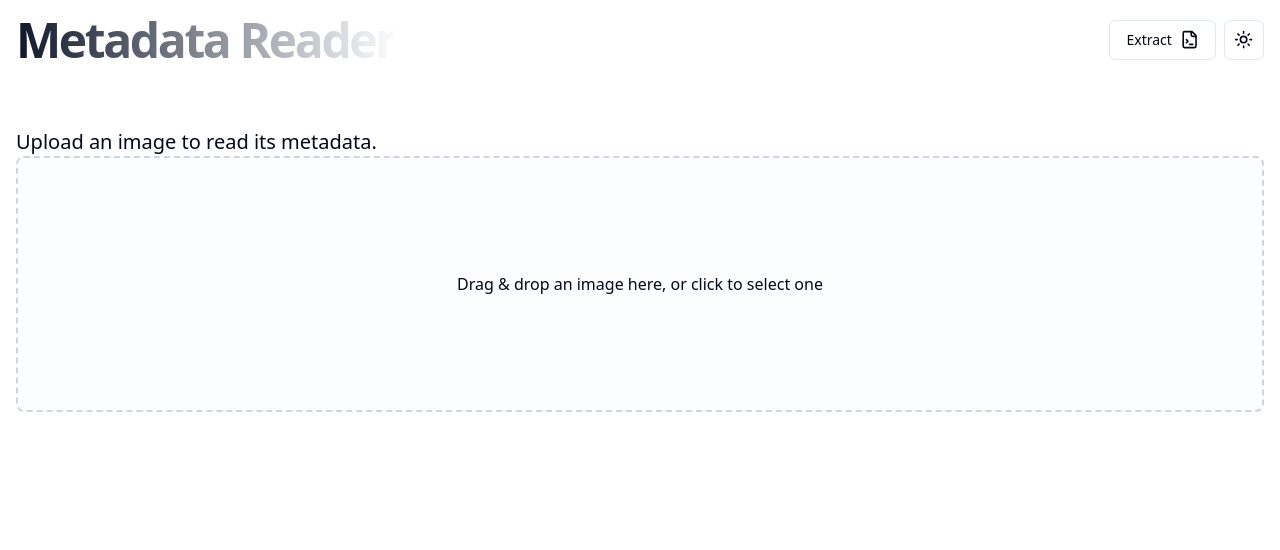
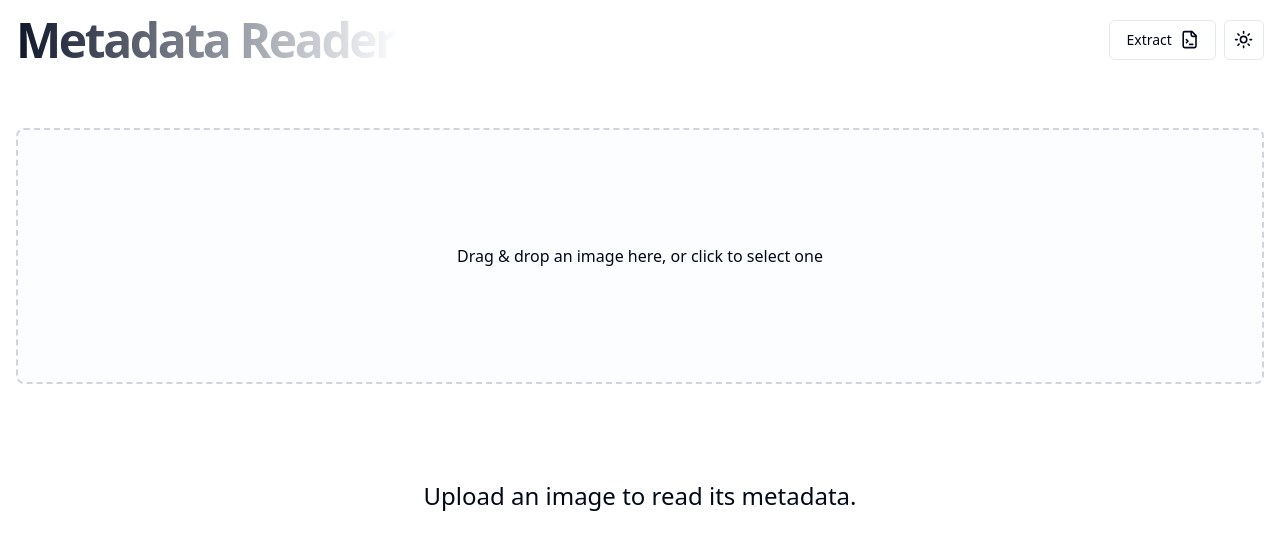
Before and after one commit to Thomas97417/metadata-reader, a Next.js app: page /metadata in a window 1280 px wide. Shown: the top 550 px of the page. Built offline with nearby package versions, Linux system fonts and the light colour scheme.

Commit message:
updated metadata page

```diff
--- a/app/metadata/page.tsx
+++ b/app/metadata/page.tsx
@@ -11,9 +11,6 @@ export default function Home() {
   return (
     <>
       <div className="w-full px-4 my-16">
-        <p className="text-xl font-medium">
-          Upload an image to read its metadata.
-        </p>
         <ImageUploader
           setMetadata={setMetadata}
           setImageUrl={setImageUrl}
--- a/components/ImageDetails.tsx
+++ b/components/ImageDetails.tsx
@@ -52,6 +52,8 @@ export default function ImageDetails({
   }, [metadata]);
 
   return (
+    <>
+      {imageUrl !== null && (
         <div className="flex flex-col md:flex-row w-full gap-4">
           {imageUrl && (
             <div className="w-full md:w-1/2 flex flex-col">
@@ -76,5 +78,14 @@ export default function ImageDetails({
             </div>
           )}
         </div>
+      )}
+      {metadata === null && imageUrl === null && (
+        <div className="flex justify-center w-full">
+          <p className="text-2xl font-medium mt-8">
+            Upload an image to read its metadata.
+          </p>
+        </div>
+      )}
+    </>
   );
 }
--- a/components/InfoSection.tsx
+++ b/components/InfoSection.tsx
@@ -7,7 +7,7 @@ const features = [
     title: "Made for AI Enthusiasts",
     description: "Extracts prompts from your AI generated images.",
     content:
-      "Extracts prompts and generation data when your web ui is running or not launched. Works with A1111 and ComfyUI for now.",
+      "Extracts prompts and generation data when your web ui is running or not launched. Works with A1111 and ComfyUI images for now.",
   },
   {
     icon: Rocket,
```
Lines whose indentation alone changed are shown as unchanged.
